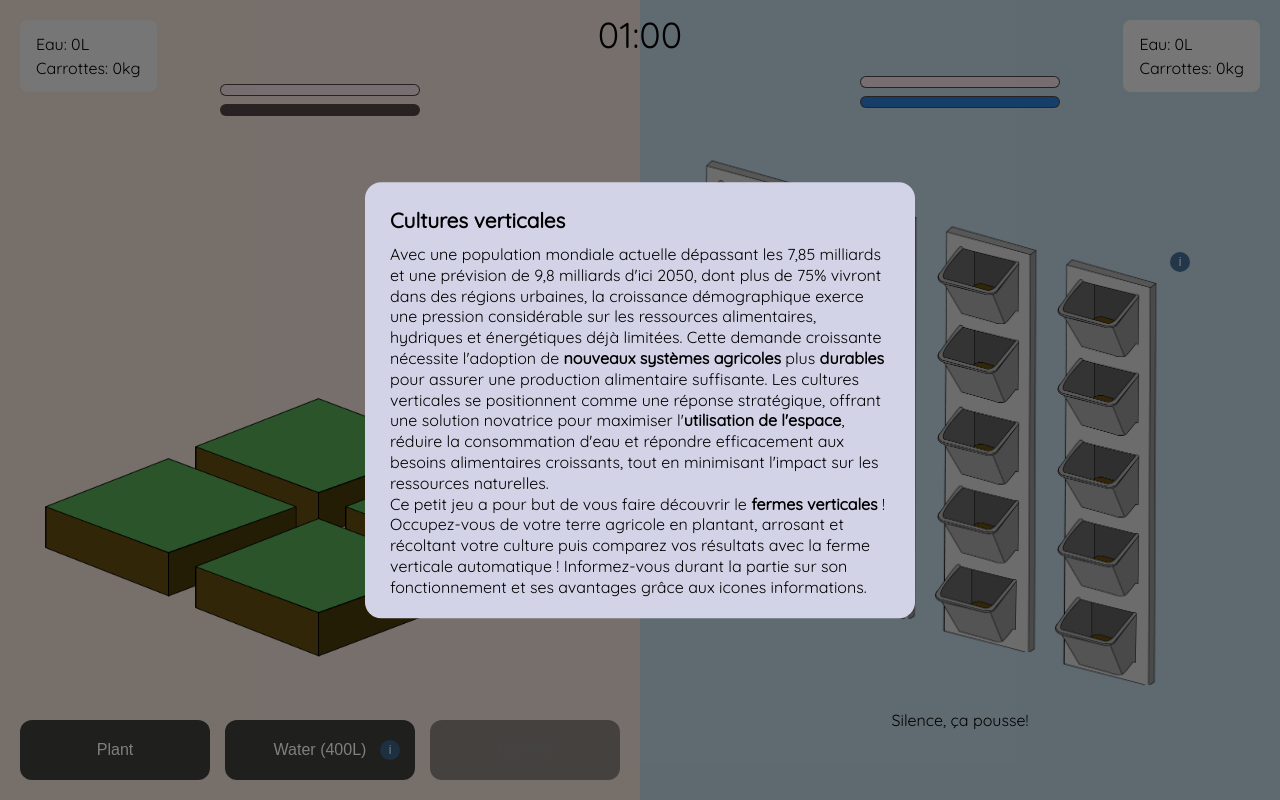
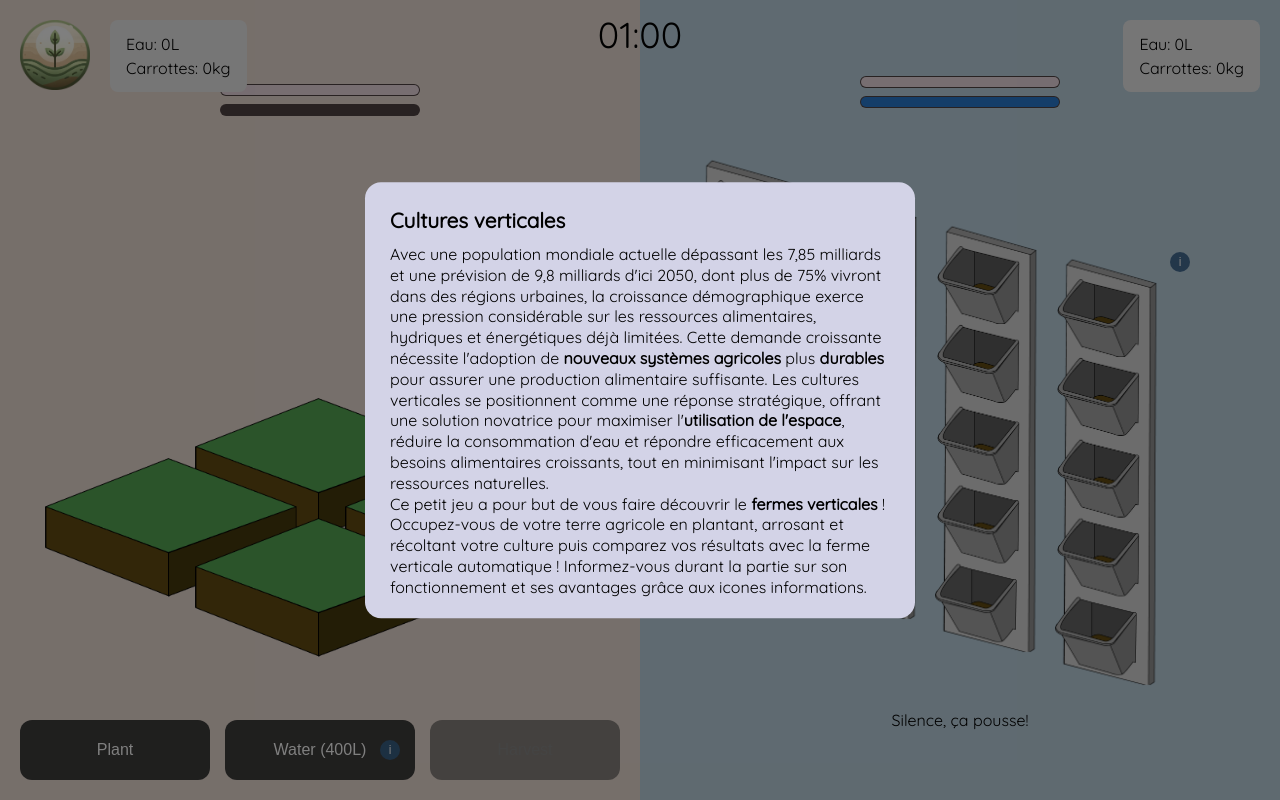
Before and after one commit to quentinguidee/farmup, a React (Vite) app: page / in a window 1280 px wide. Built offline with nearby package versions, Linux system fonts and the light colour scheme; no server answers.

Commit message:
Add logo
Signed-off-by: Quentin Guidée <git@arra.red>

```diff
--- a/src/App.tsx
+++ b/src/App.tsx
@@ -102,6 +102,7 @@ export default function App() {
 
     return (
         <>
+            <img src="/logo.png" alt="logo" className="logo" />
             <Score position="left" water={totalWater} carrots={carrots * 3} />
             <Score
                 position="right"
--- a/src/components/Score.tsx
+++ b/src/components/Score.tsx
@@ -10,7 +10,7 @@ export default function Score(props: Props) {
         <div
             className="score"
             style={{
-                left: position === "left" ? 20 : undefined,
+                left: position === "left" ? 110 : undefined,
                 right: position === "right" ? 20 : undefined,
             }}
         >
--- a/src/index.css
+++ b/src/index.css
@@ -14,3 +14,11 @@ ul {
 strong {
     font-weight: 800;
 }
+
+.logo {
+    position: fixed;
+    height: 70px;
+    aspect-ratio: 1;
+    top: 20px;
+    left: 20px;
+}
```
Also changed, not shown: public/logo.png (added).
